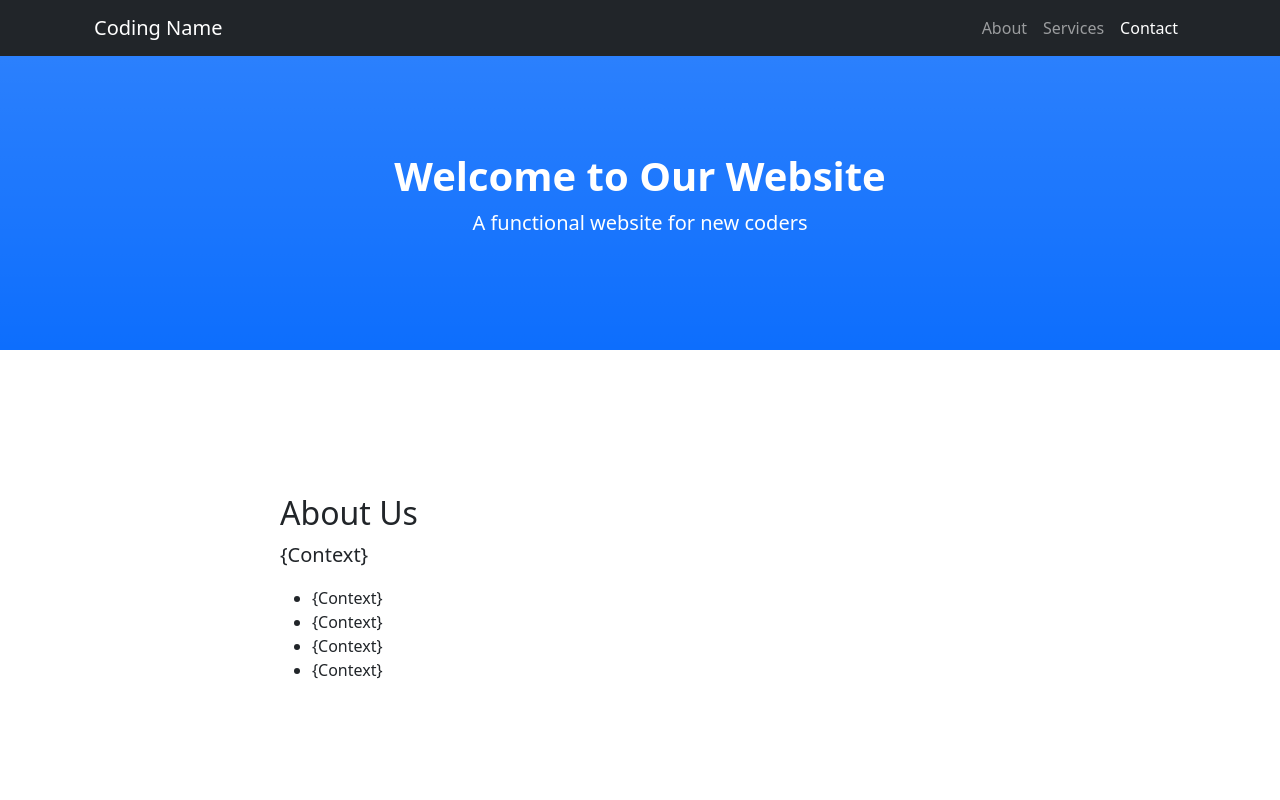
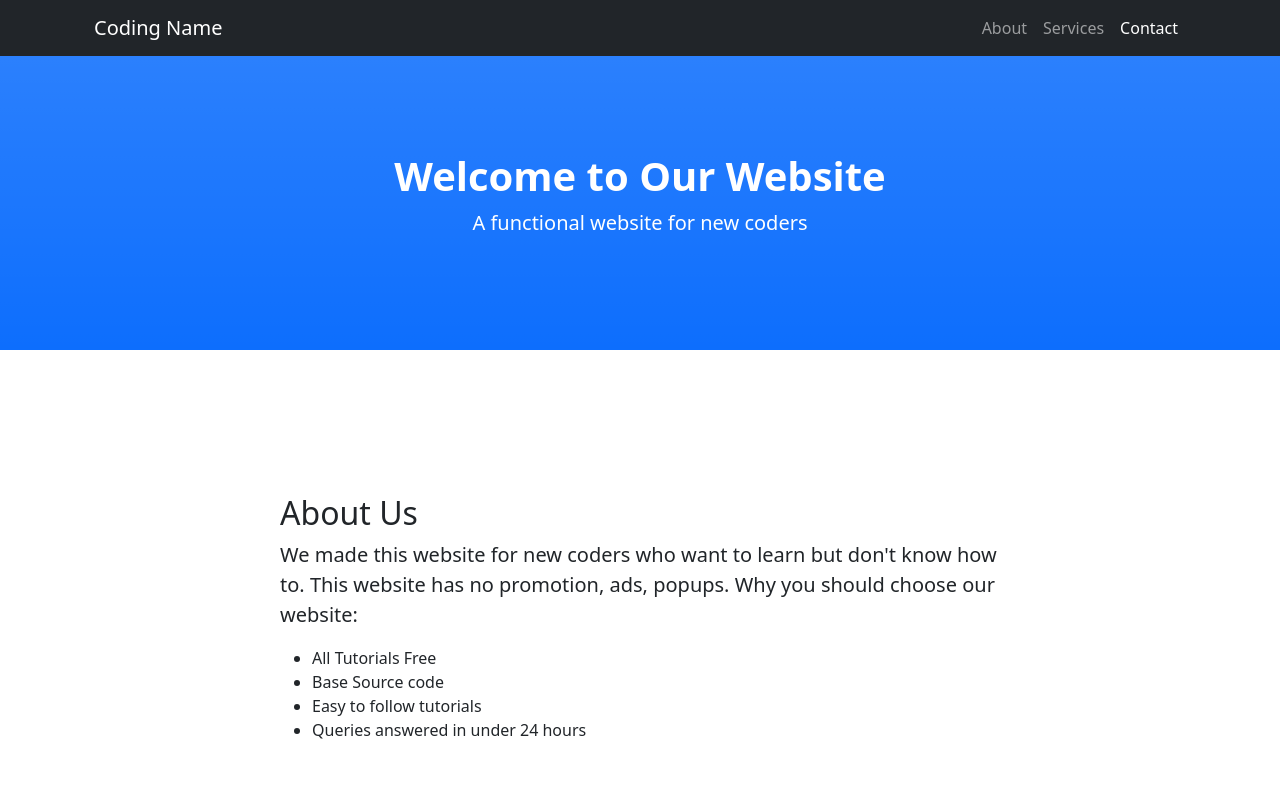
Before and after one commit to BlazeRavager1/test, a plain HTML site: page index.html in a window 1280 px wide. Shown: the top 800 px of the page. Drawn offline with nearby package versions, Linux system fonts and the light colour scheme.

Commit message:
Update index.html

```diff
--- a/index.html
+++ b/index.html
@@ -40,12 +40,12 @@
             <div class="row gx-4 justify-content-center">
                 <div class="col-lg-8">
                     <h2>About Us</h2>
-                    <p class="lead">{Context}</p>
+                    <p class="lead">We made this website for new coders who want to learn but don't know how to. This website has no promotion, ads, popups. Why you should choose our website:</p>
                     <ul>
-                        <li>{Context}</li>
-                        <li>{Context}</li>
-                        <li>{Context}</li>
-                        <li>{Context}</li>
+                        <li>All Tutorials Free</li>
+                        <li>Base Source code</li>
+                        <li>Easy to follow tutorials</li>
+                        <li>Queries answered in under 24 hours</li>
                     </ul>
                 </div>
             </div>
```
